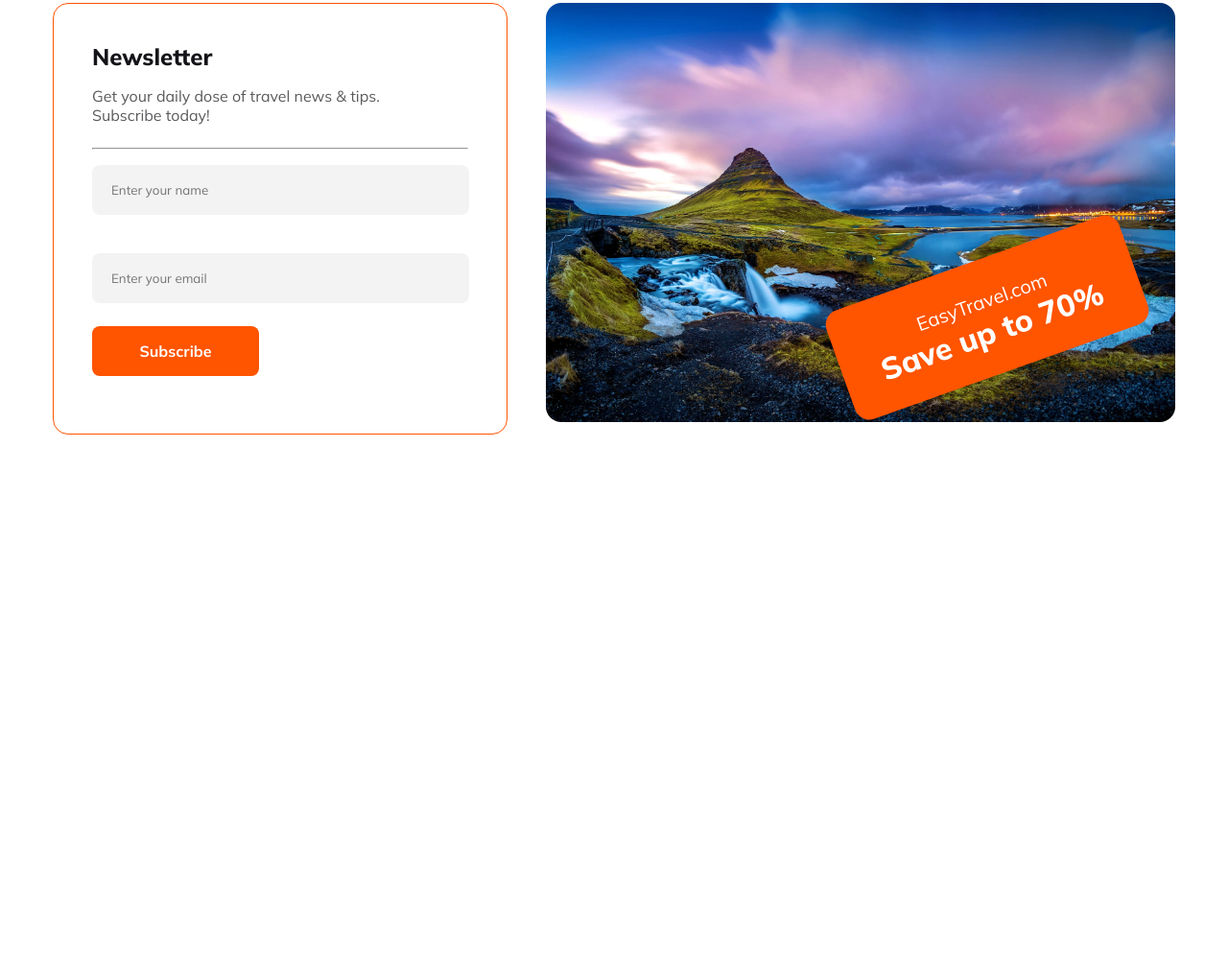
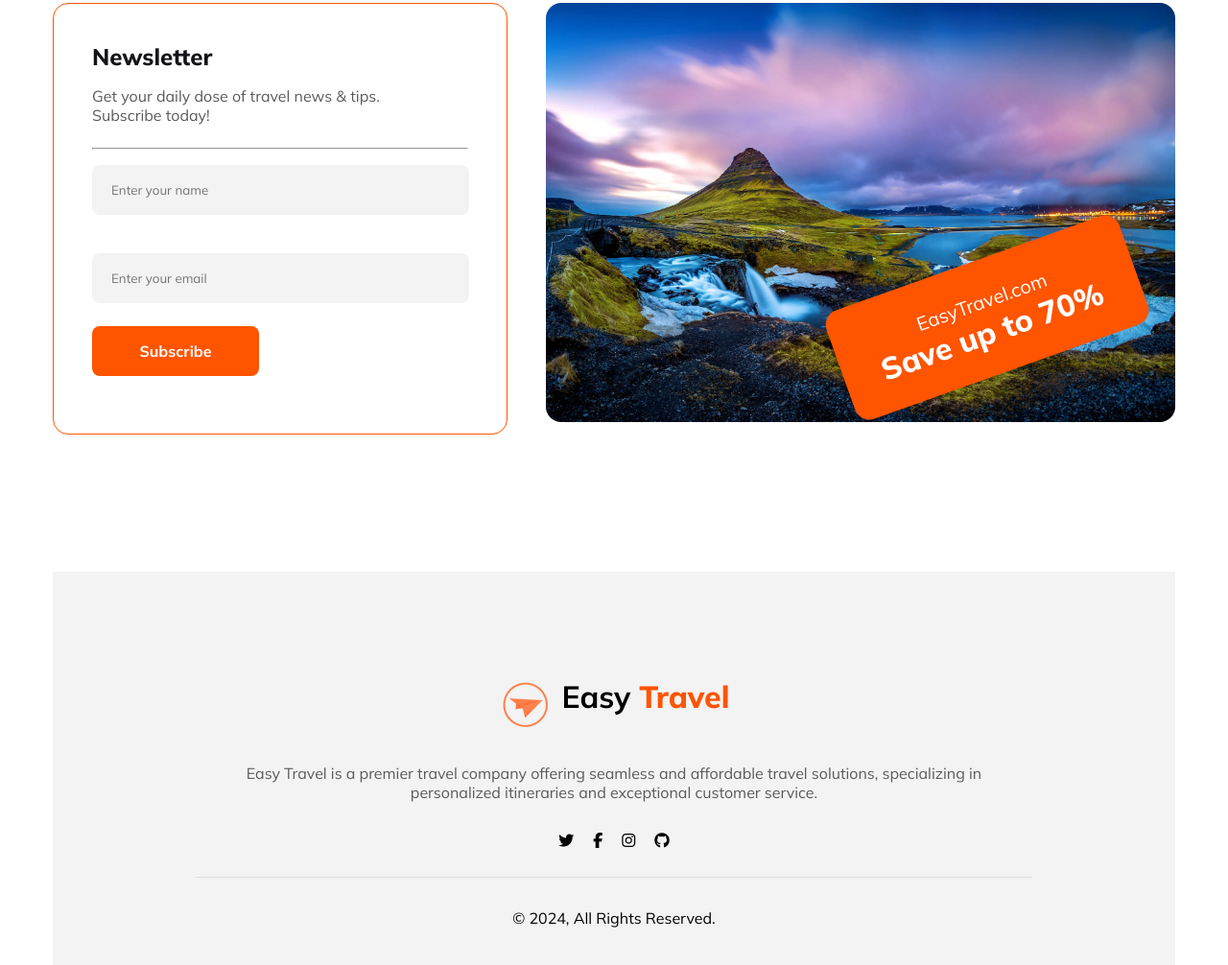
Before and after one commit to chanchalm96/easy-travel, a plain HTML site: page index.html in a window 1280 px wide. Shown: the part 3943-4949 px from the top of the page at 96% size. Before the commit the page ends 4539 px from the top, so only its background shows below. Drawn offline with Linux system fonts and the light colour scheme.

Commit message:
footer completed

```diff
--- a/index.html
+++ b/index.html
@@ -170,7 +170,22 @@
         </section>
     </main>
     <footer>
-
+        <div class="footer-text">
+            <div class="travel-logo">
+                <img src="Images/logo.png" alt="">
+                <h1>Easy <span class="travel-text">Travel</span></h1>
+            </div>
+            <p>Easy Travel is a premier travel company offering seamless and affordable travel solutions, specializing in personalized itineraries and exceptional customer service.</p>
+        </div>
+        <div class="footer-icon">
+            <i class="fa-brands fa-twitter"></i>
+            <i class="fa-brands fa-facebook-f"></i>
+            <i class="fa-brands fa-instagram"></i>
+            <i class="fa-brands fa-github"></i>
+        </div>
+        <div class="footer-copy">
+            <p> &copy; 2024, All Rights Reserved.</p>
+        </div>
     </footer>
 </body>
 </html>
--- a/style.css
+++ b/style.css
@@ -446,8 +446,51 @@ h3 {
     color: #FFF;
     font-size: 2rem;
     font-weight: 800;
+}
 
+footer {
+    max-width: 100%;
+    height: 502px;
+    background: rgba(19, 19, 24, 0.05);
+    margin: 0 auto;
+    padding-top: 110px;
+    text-align: center;
 }
+
+.footer-text .travel-logo {
+    display: inline-flex;
+    gap: 10px;
+    margin: 0 auto;
+}
+
+.footer-text h2 {
+    color: var(--Dark-01, #131318);
+    font-size: 2rem;
+    font-weight: 800;
+}
+
+.footer-text p {
+    width: 769px;
+    color: #5A5A5D;
+    font-size: 1rem;
+    font-weight: 400;
+    margin: 0 auto;
+}
+.footer-icon{
+    display: flex;
+    justify-content:center;
+    width: 872px;
+    margin: 32px auto;
+    border-bottom: 1px solid rgba(19, 19, 24, 0.10);;
+    padding-bottom: 30px;
+    gap: 20px;
+}
+.footer-text .travel-text {
+    color: #FF5400;
+    font-size: 2rem;
+    font-weight: 800;
+}
+
 
 /* Responsive mobile */
 
@@ -640,4 +683,16 @@ h3 {
         font-size: 1.30rem;
         font-weight: 800;
     }
+    /* footer section styles */
+    footer{
+        max-width: 90%;
+        margin: 0 auto;
+        padding: 20px;
+    }
+    .footer-text p{
+        width: 90%;
+    }
+    .footer-icon{
+        width: 90%;
+    }
 }
```
